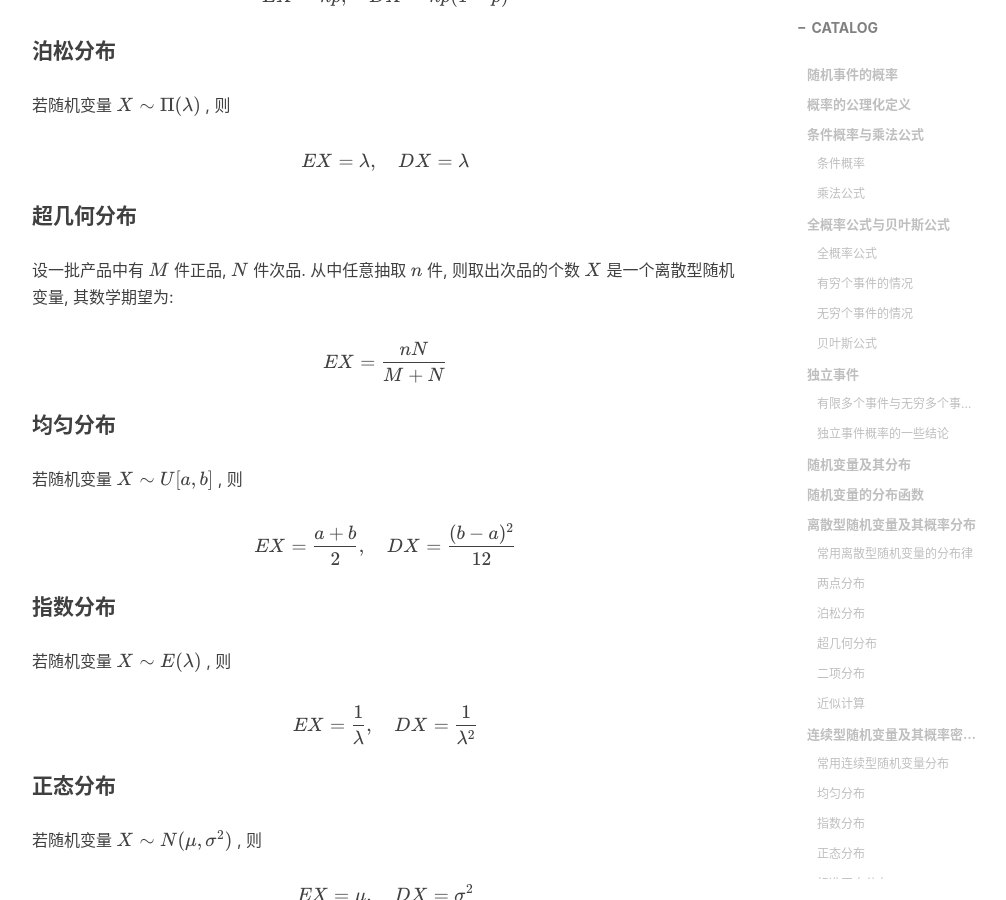
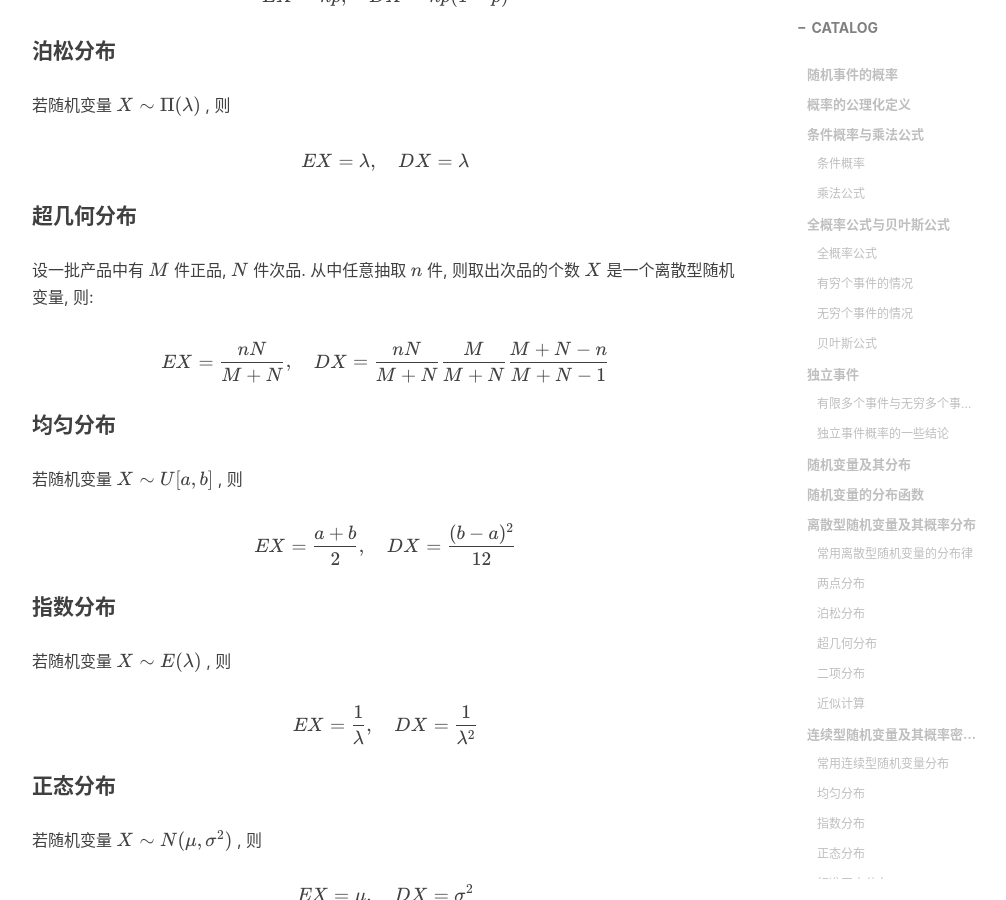
Before and after one commit to Coekjan/coekjan.github.io, a Jekyll site: the page built from _posts/Probability-Statistics/2021-01-03-Probability-Theory.md, in a window 1280 px wide and 900 px high, scrolled down 20301 px. Shown: the whole window, without its empty margins (233-1239 px from the left). Built offline with Jekyll 4.4.1, drawn with Linux system fonts in a browser that asks for light colours; nearby versions of some CDN libraries; comment, search, counter and statistics services are not loaded.

Commit message:
Update 2021-01-03-Probability-Theory.md

```diff
--- a/_posts/Probability-Statistics/2021-01-03-Probability-Theory.md
+++ b/_posts/Probability-Statistics/2021-01-03-Probability-Theory.md
@@ -824,10 +824,10 @@ $$
 
 #### 超几何分布
 
-设一批产品中有 $M$ 件正品, $N$ 件次品. 从中任意抽取 $n$ 件, 则取出次品的个数 $X$ 是一个离散型随机变量, 其数学期望为:
+设一批产品中有 $M$ 件正品, $N$ 件次品. 从中任意抽取 $n$ 件, 则取出次品的个数 $X$ 是一个离散型随机变量, 则:
 
 $$
-EX=\frac{nN}{M+N}
+EX=\frac{nN}{M+N},\quad DX=\frac{nN}{M+N}\frac{M}{M+N}\frac{M+N-n}{M+N-1}
 $$
 
 #### 均匀分布
```
